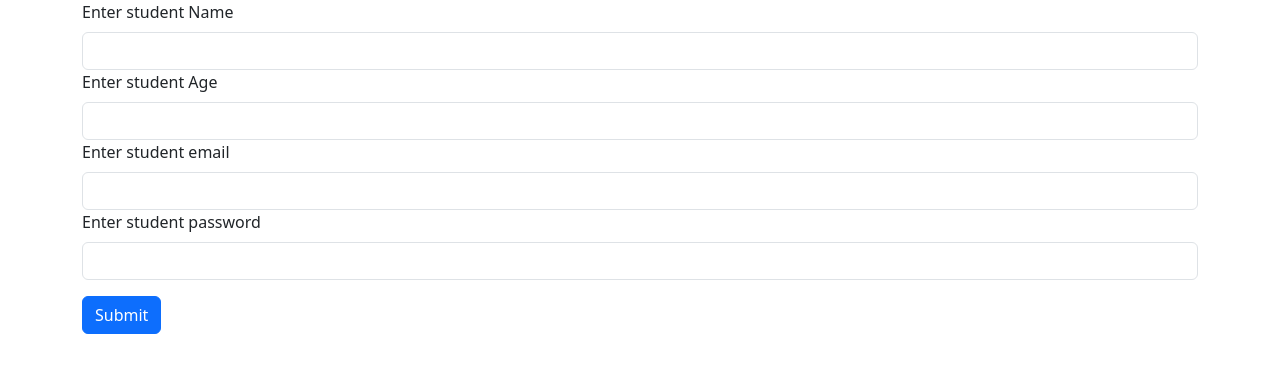
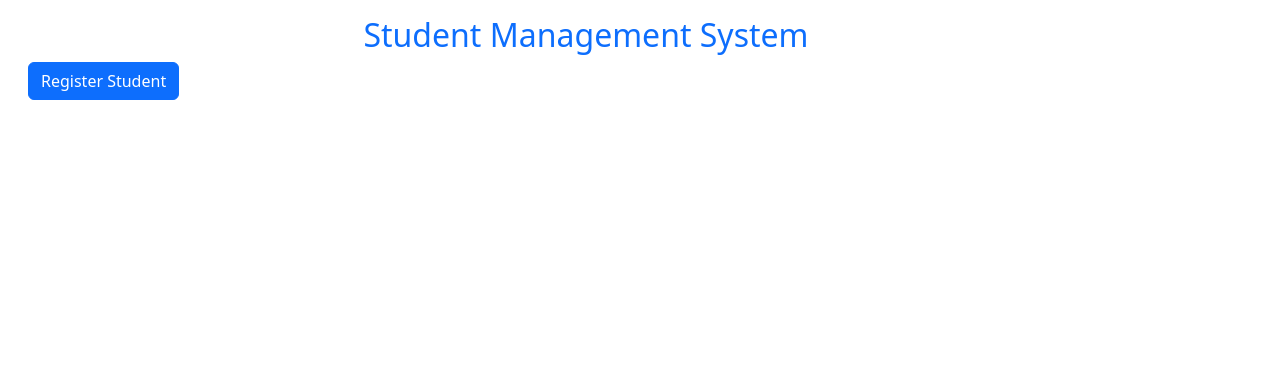
Before and after one commit to Reshmaasokan/my-vite-project, a React (Vite) app: page / in a window 1280 px wide. Shown: the top 372 px of the page. Built offline with nearby package versions, Linux system fonts and the light colour scheme.

Commit message:
added Feature

```diff
--- a/src/main.jsx
+++ b/src/main.jsx
@@ -2,16 +2,13 @@ import { StrictMode } from 'react'
 import { createRoot } from 'react-dom/client'
 import 'bootstrap/dist/css/bootstrap.min.css';
 import { useState } from 'react';
-import StudentRegistrationMain from './pages/StudentRegistration/StudentRegistrationMain'
+import StudentHome from './pages/StudentRegistration/StudentHome'
 
 
 
 function App(){
   const[show,setShow]=useState(true)
-  return(
-    <div>{show && (<StudentRegistrationMain/>)
-      }</div>
-  )
+  return <div>{show && <StudentHome />}</div>;
 }
 createRoot(document.getElementById('root')).render(
   <div>
--- a/src/pages/StudentRegistration/StudentFormSetUp.jsx
+++ b/src/pages/StudentRegistration/StudentFormSetUp.jsx
@@ -5,4 +5,6 @@ export const initialValues={
         StudentPassword:""
 }
 
-export const handleSubmit=(value)=>{console.log("Form details submitted====>",value)}
+export const handleSubmit=(value)=>{
+        console.log("Form details submitted====>",value)
+}
--- /dev/null
+++ b/src/pages/StudentRegistration/StudentHome.jsx
@@ -0,0 +1,20 @@
+import {useState} from "react"
+import StudentRegistrationMain from "./StudentRegistrationMain"
+export default function StudentHome(){
+    const [display,setDisplay]=useState(false)
+    return (
+      <>
+        <div className="container m-3">
+          <div className="h2 text-center text-primary"> Student Management System </div>
+          <button className="btn btn-primary" onClick={() => {setDisplay(!display)}}>
+                Register Student
+          </button>
+          <div className="container">
+                <StudentRegistrationMain
+                    display={display}
+                />
+          </div>
+        </div>
+      </>
+    )
+}
--- a/src/pages/StudentRegistration/StudentRegistrationMain.jsx
+++ b/src/pages/StudentRegistration/StudentRegistrationMain.jsx
@@ -1,17 +1,18 @@
 import { Formik } from "formik"
 import {initialValues,handleSubmit} from "./StudentFormSetUp"
 import StudentRegistrationForm from "./StudentRegistrationForm"
-export default function StudentRegistrationMain(){
-    return(
-        <>
-        <Formik
-        initialValues={initialValues}
-        onSubmit={handleSubmit}>
+export default function StudentRegistrationMain({display}){
 
-        <StudentRegistrationForm/>
-        </Formik>
-
-
-        </>
-    )
+    return (
+      <>
+        <div>
+          {display && (
+            <Formik initialValues={initialValues} onSubmit={handleSubmit}>
+              <StudentRegistrationForm/>
+            </Formik>
+          )
+          }
+        </div>
+      </>
+    );
 }
```
Also changed, not shown: src/pages/StudentRegistration/StudentRegistrationForm.jsx (+2 -5 lines).
